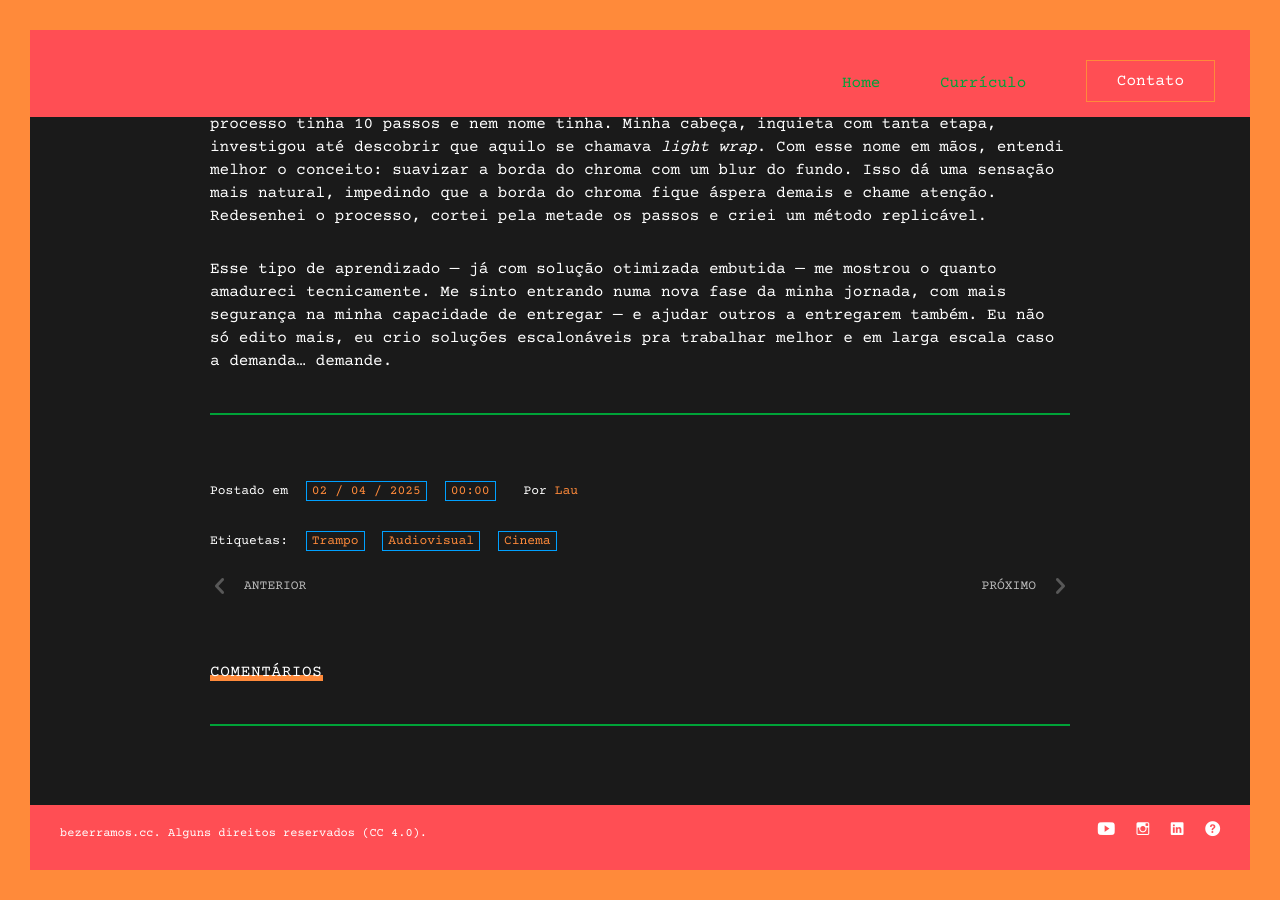
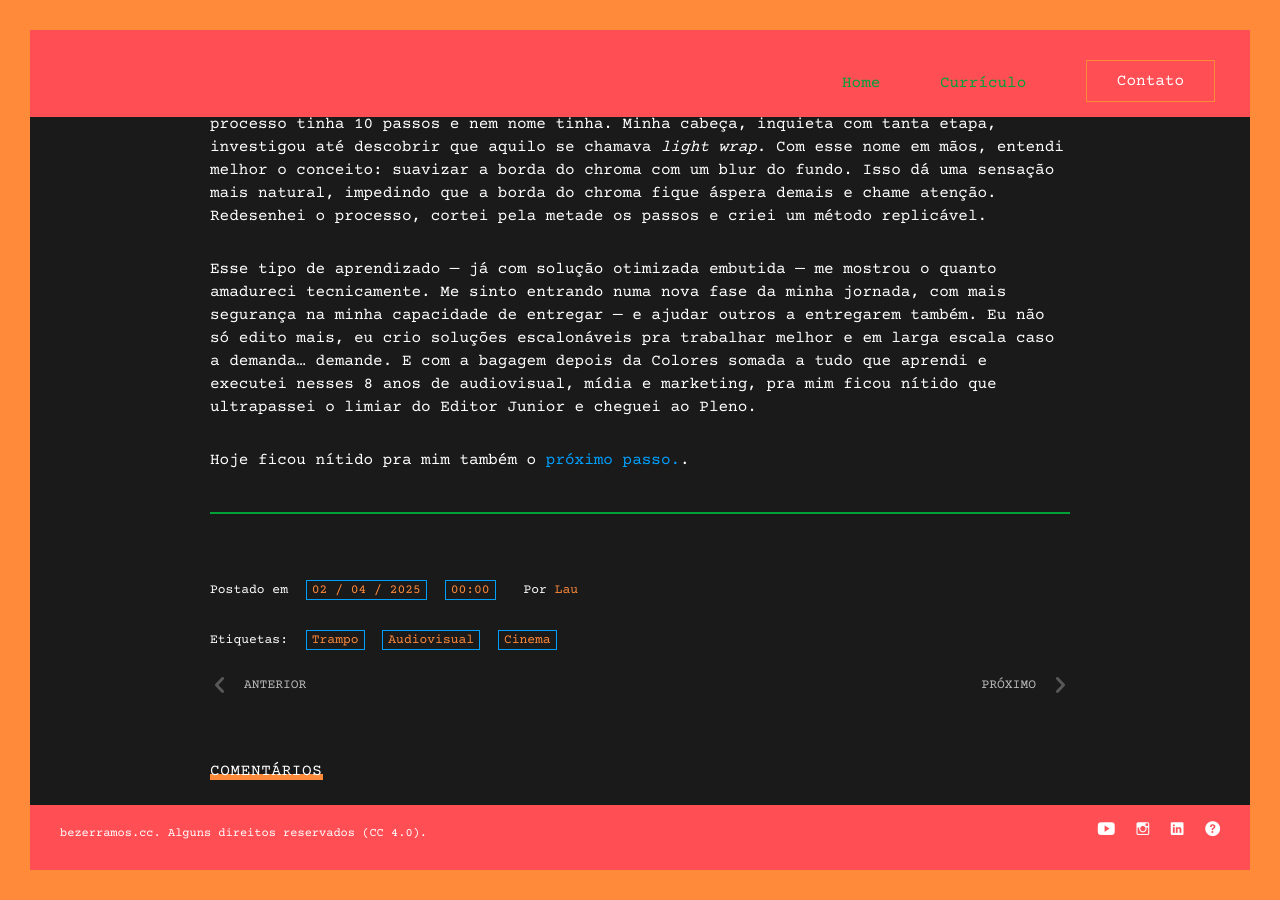
Before and after one commit to tropicaos/bzcc, a Jekyll site: the page built from _posts/2025-04-02-colores-filmes.md, in a window 1280 px wide and 900 px high, scrolled down 2995 px. Built offline with Jekyll 4.4.1, drawn with Linux system fonts in a browser that asks for light colours; some web fonts are replaced; comment, search, counter and statistics services are not loaded.

Commit message:
pre-alpha 0.1

```diff
--- a/_posts/2025-04-02-colores-filmes.md
+++ b/_posts/2025-04-02-colores-filmes.md
@@ -47,7 +47,7 @@ Além do Isaque já mencionado, conversei com outros montadores que também fica
 
 Depois de ouvir que "um dia eu poderia estar ensinando também", sendo que eu já era especialista em roteiro e montagem cinematográfica há quase uma década, com uma longa carreira atuando e lecionando teatro além de já ter experiência dando oficinas e escrevendo sobre comunicação, percebi que, apesar do clima mais leve que em qualquer empresa anterior, a estrutura ainda era bastante vertical.
 
-Cheguei lá com o papo de que era para dar assistência ao Kant, mas o tempo foi passando e senti que esperavam que eu fosse um Kant II. Não tenho interesse nenhum em ser Kant II — tô satisfeitíssimo sendo Laureano I. Quer dizer... Eu sou Junior, então tecnicamente sou Laureano II, mas sinto que nesse caso não se encaixa, então acho mais apropriado ser Laureano **TURBO POWER DELUXE ULTIMATE COLLECTOR'S EDITION**[.](https://www.youtube.com/watch?v=8pKN0u-4jb4&ab_channel=HenriqueLuiz){:target_"blank"}
+Cheguei lá com o papo de que era para dar assistência ao Kant, mas o tempo foi passando e senti que esperavam que eu fosse um Kant II. Não tenho interesse nenhum em ser Kant II — tô satisfeitíssimo sendo Laureano I. Quer dizer... Eu sou Junior, então tecnicamente sou Laureano II, mas sinto que nesse caso não se encaixa, então acho mais apropriado ser Laureano **TURBO POWER DELUXE ULTIMATE COLLECTOR'S EDITION**[.](https://www.youtube.com/watch?v=8pKN0u-4jb4&ab_channel=HenriqueLuiz){:target="_blank"}
 
 Apesar dos apesares, aprendi bagaray. Mais em um ano de Colores do que em dois de UFPB. E além de aprender, pude refinar processos e perceber — como mencionei no começo — que gestão de tarefas e projetos dentro da produção audiovisual é mesmo minha vibe.
 
@@ -55,4 +55,6 @@ Sempre fui nerd de produtividade. Criar templates e automações de tarefas é a
 
 Fui apresentado a um método de "mistura de luz" da camada de chroma com a de fundo. O processo tinha 10 passos e nem nome tinha. Minha cabeça, inquieta com tanta etapa, investigou até descobrir que aquilo se chamava *light wrap*. Com esse nome em mãos, entendi melhor o conceito: suavizar a borda do chroma com um blur do fundo. Isso dá uma sensação mais natural, impedindo que a borda do chroma fique áspera demais e chame atenção. Redesenhei o processo, cortei pela metade os passos e criei um método replicável.
 
-Esse tipo de aprendizado — já com solução otimizada embutida — me mostrou o quanto amadureci tecnicamente. Me sinto entrando numa nova fase da minha jornada, com mais segurança na minha capacidade de entregar — e ajudar outros a entregarem também. Eu não só edito mais, eu crio soluções escalonáveis pra trabalhar melhor e em larga escala caso a demanda... demande.
+Esse tipo de aprendizado — já com solução otimizada embutida — me mostrou o quanto amadureci tecnicamente. Me sinto entrando numa nova fase da minha jornada, com mais segurança na minha capacidade de entregar — e ajudar outros a entregarem também. Eu não só edito mais, eu crio soluções escalonáveis pra trabalhar melhor e em larga escala caso a demanda... demande. E com a bagagem depois da Colores somada a tudo que aprendi e executei nesses 8 anos de audiovisual, mídia e marketing, pra mim ficou nítido que ultrapassei o limiar do Editor Junior e cheguei ao Pleno.
+
+Hoje ficou nítido pra mim também o [próximo passo.](https://www.youtube.com/@canalpoligonal){:target="_blank"}.
```
Also changed, not shown: _posts/2025-02-23-BEQUEPEQUE.md (+1 -1 lines), _posts/2025-04-01-armazem-paraiba.md (line endings or trailing spaces), _posts/2025-04-04-MATAPAU.md (line endings or trailing spaces).
